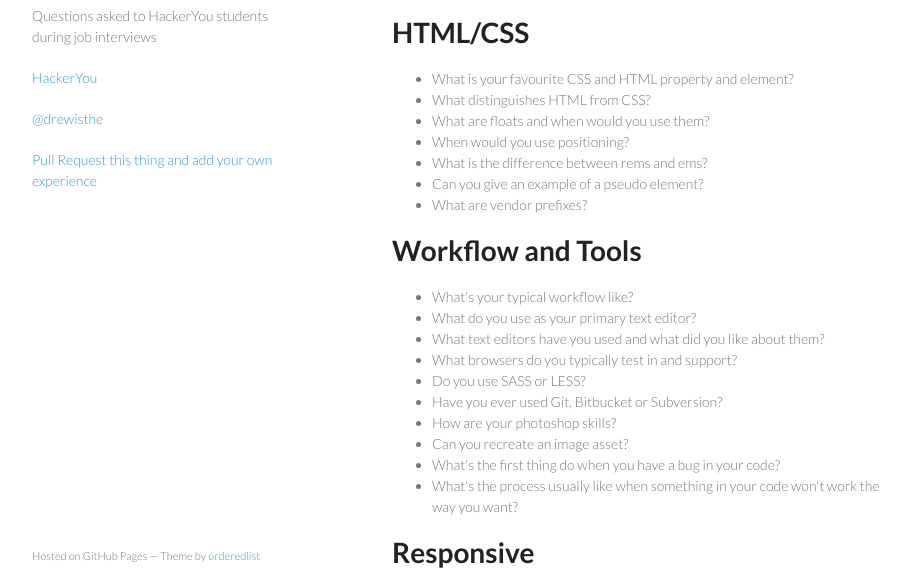
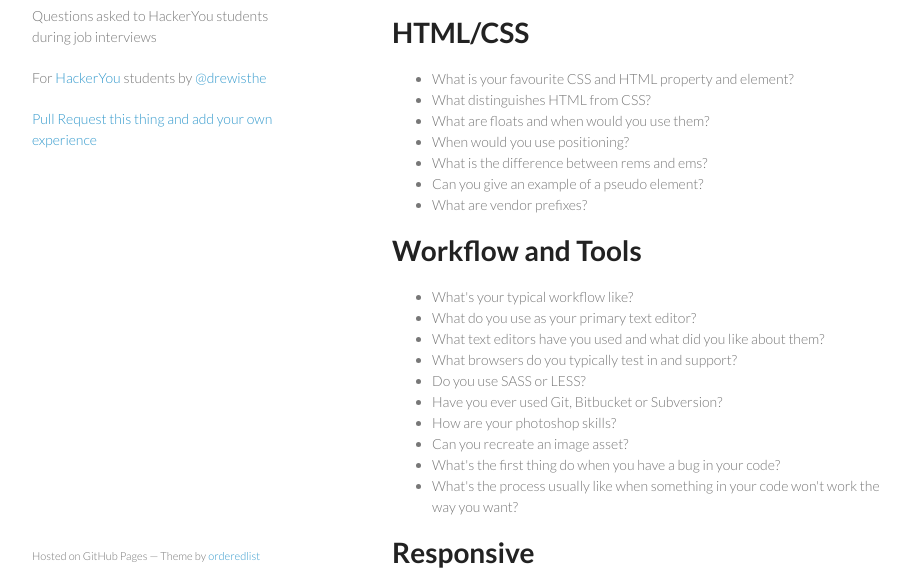
Before and after one commit to drewminns/drewminns.github.io, a plain HTML site: page index.html in a window 1280 px wide. Shown: the part 165-749 px from the top of the page, without its empty margins (178-1094 px from the left). Drawn offline with Linux system fonts and the light colour scheme.

Commit message:
Update index.html

```diff
--- a/index.html
+++ b/index.html
@@ -17,8 +17,7 @@
       <header>
         <h1>Junior Front End Developer Interview Questions</h1>
         <p>Questions asked to HackerYou students during job interviews</p>
-        <p><a href="http://hackeryou.com">HackerYou</a></p>
-        <p><a href="http://twitter.com/drewisthe">@drewisthe</a></p>
+        <p>For <a href="http://hackeryou.com">HackerYou</a> students by <a href="http://twitter.com/drewisthe">@drewisthe</a> </p>
 
         <p class="view"><a href="https://github.com/drewminns/drewminns.github.io">Pull Request this thing and add your own experience</a></p>
 
```
